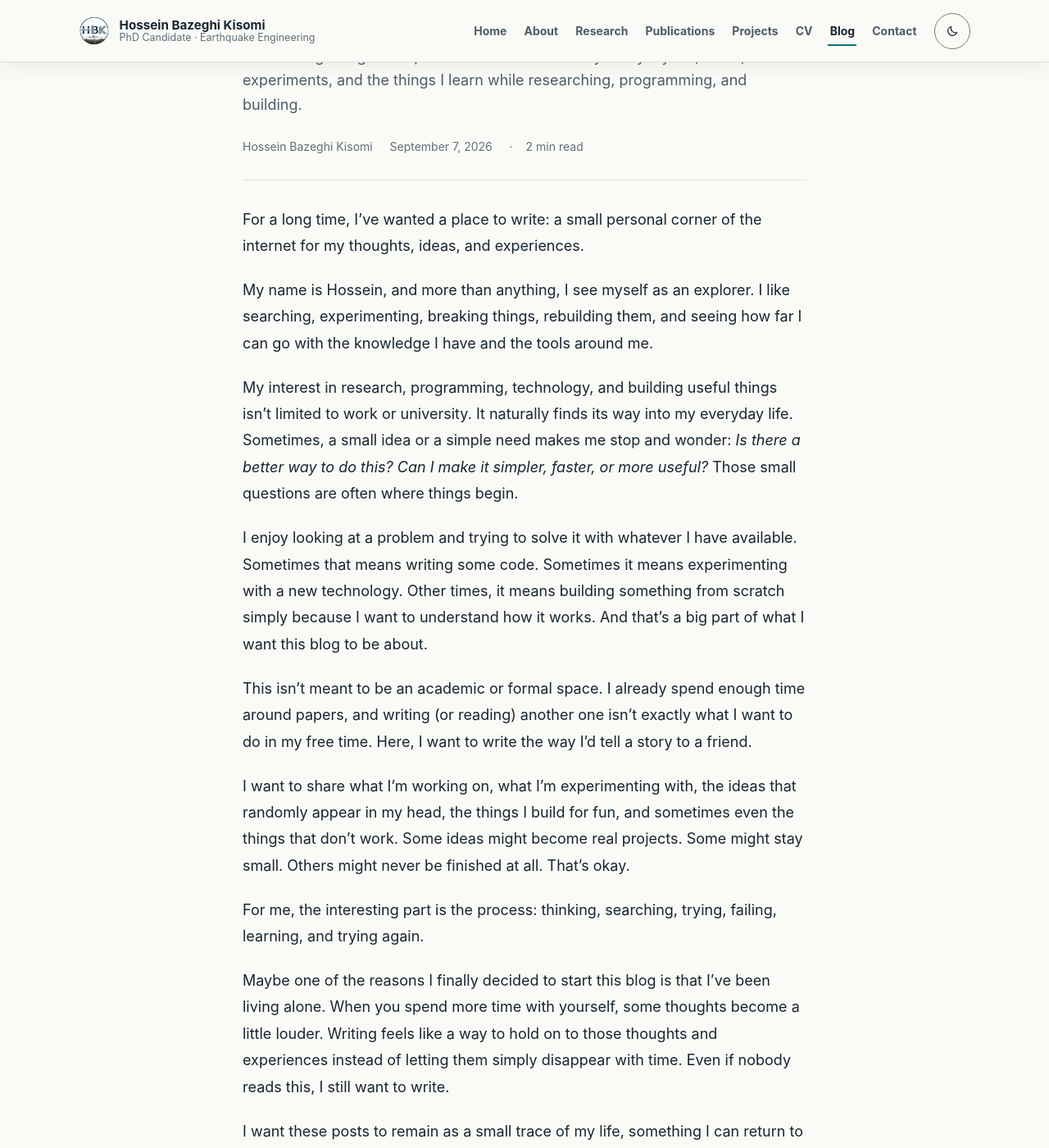
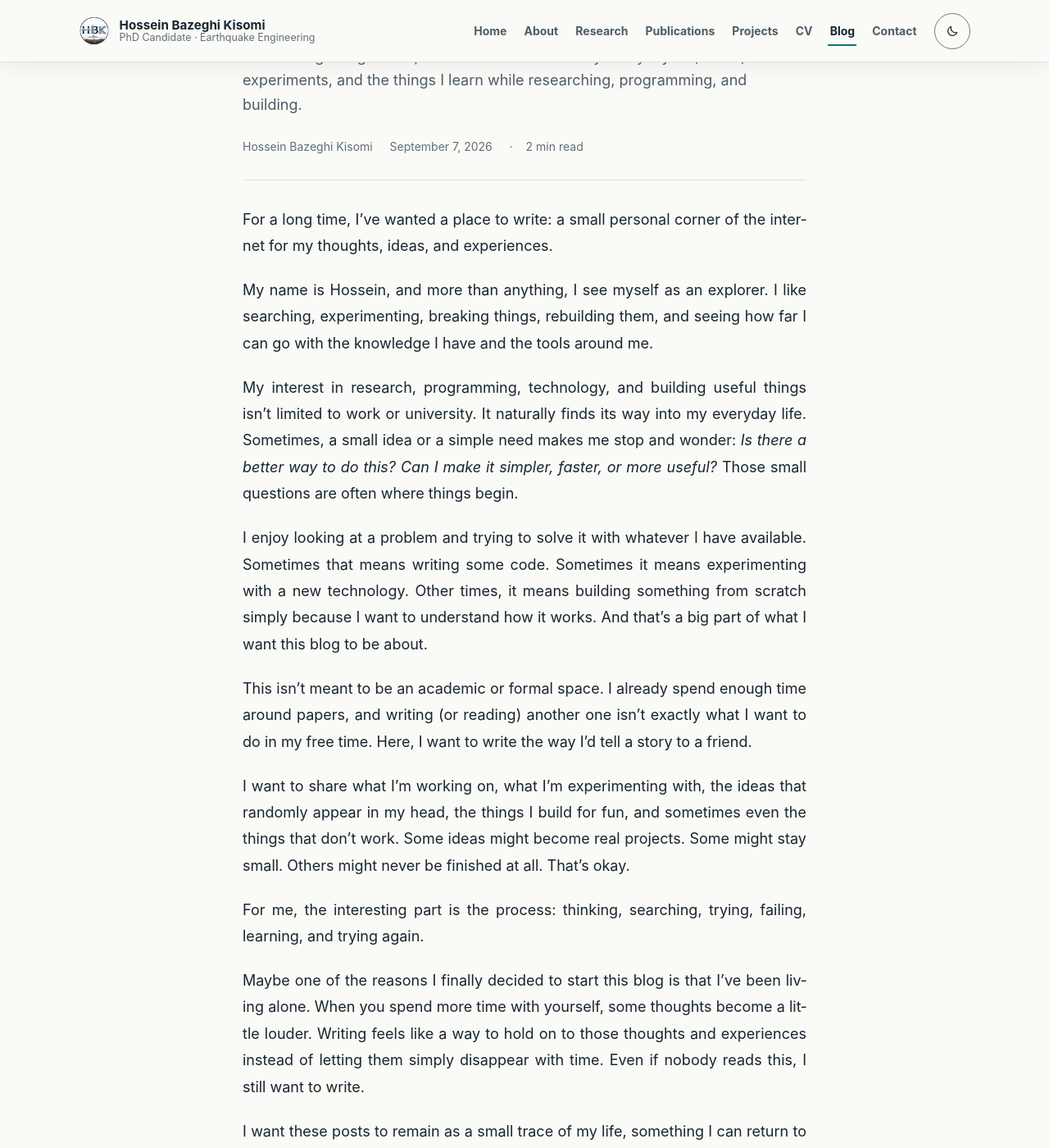
Before and after one commit to HosseinBazeghi/hosseinbazeghi.github.io, a Jekyll site: the page built from _posts/2026-09-07-starting-a-new-path.md, in a window 1280 px wide and 1400 px high, scrolled down 216 px. Shown: the whole window at 82% size. Built offline with Jekyll 4.4.1, drawn with Linux system fonts in a browser that asks for light colours.

Commit message:
Justify blog post paragraphs

```diff
--- a/assets/css/main.css
+++ b/assets/css/main.css
@@ -417,6 +417,7 @@ figcaption { margin-top: .7rem; color: var(--ink-faint); font-size: .82rem; line
 .post .article-grid { display: block; max-width: var(--reading); padding-bottom: 2.5rem; }
 .post .article-aside { position: static; margin-bottom: 2rem; padding: 1rem; background: var(--paper-raised); border: 1px solid var(--line); border-radius: var(--radius); }
 .post-content { font-size: 1.125rem; line-height: 1.8; color: var(--ink); }
+.post-content p { text-align: justify; text-align-last: start; hyphens: auto; }
 .post-content p, .post-content ul, .post-content ol { margin-bottom: 1.2em; }
 .post-content > :last-child { margin-bottom: 0; }
 .post-content h2, .post-content h3, .post-content h4 { margin-top: 2em; line-height: 1.3; }
```
